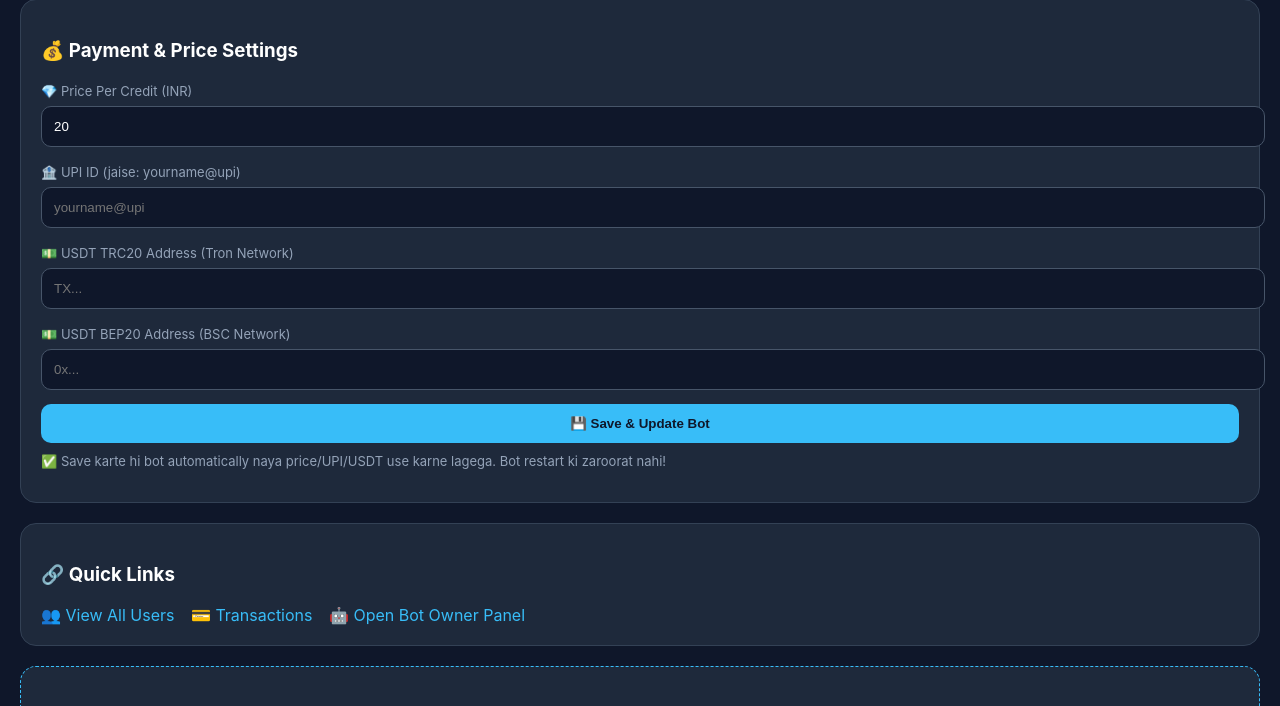
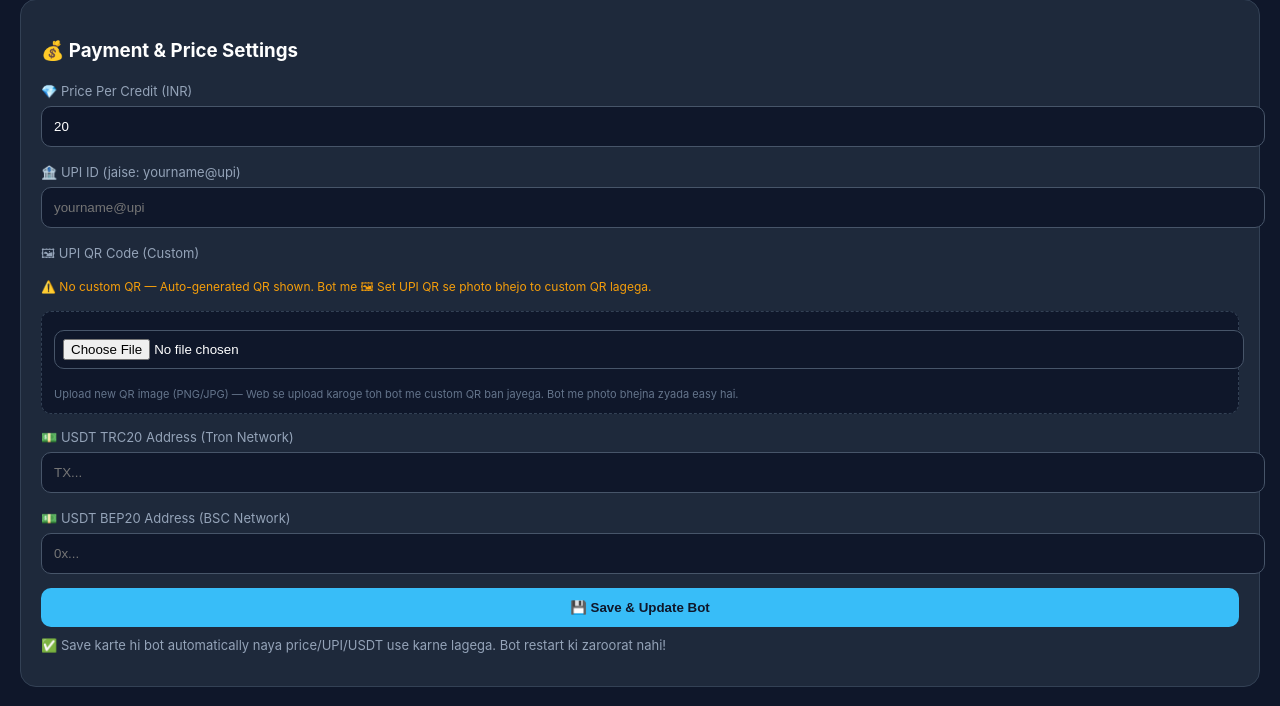
Before and after one commit to royalgamer8285-cmd/Id-bot, a Flask app: page / in a window 1280 px wide. Shown: the part 239-945 px from the top of the page. Run offline with Flask 3, Linux system fonts and the light colour scheme; data that the repository does not hold is empty.

Commit message:
Add files via upload

```diff
--- a/admin_web/templates/dashboard.html
+++ b/admin_web/templates/dashboard.html
@@ -34,12 +34,19 @@ a{color:#38bdf8;text-decoration:none;margin-right:12px}
 
 <div class="card">
   <h3>💰 Payment & Price Settings</h3>
-  <form method="POST" action="/settings">
+  <form method="POST" action="/settings" enctype="multipart/form-data">
     <label>💎 Price Per Credit (INR)</label>
     <input name="price_per_credit" value="{{settings.get('price_per_credit','20')}}" required>
 
     <label>🏦 UPI ID (jaise: yourname@upi)</label>
     <input name="upi_id" value="{{settings.get('upi_id','')}}" placeholder="yourname@upi" required>
+
+    <label>🖼 UPI QR Code (Custom)</label>
+    {% if settings.get('upi_qr_file_id') %}<p style="color:#22c55e;font-size:12px">✅ Custom QR set (File ID: {{settings.get('upi_qr_file_id')[:20]}}...) — Bot me custom QR dikhega. Clear karne ke liye owner panel me 🗑 Clear UPI QR dabao.</p>{% else %}<p style="color:#f59e0b;font-size:12px">⚠️ No custom QR — Auto-generated QR shown. Bot me 🖼 Set UPI QR se photo bhejo to custom QR lagega.</p>{% endif %}
+    <div style="background:#0f172a;padding:12px;border-radius:10px;border:1px dashed #334155;margin-bottom:12px">
+      <input type="file" name="upi_qr" accept="image/*" style="padding:8px">
+      <p style="font-size:11px;color:#64748b;margin:4px 0 0">Upload new QR image (PNG/JPG) — Web se upload karoge toh bot me custom QR ban jayega. Bot me photo bhejna zyada easy hai.</p>
+    </div>
 
     <label>💵 USDT TRC20 Address (Tron Network)</label>
     <input name="usdt_trc20" value="{{settings.get('usdt_trc20','')}}" placeholder="TX..." required>
```
